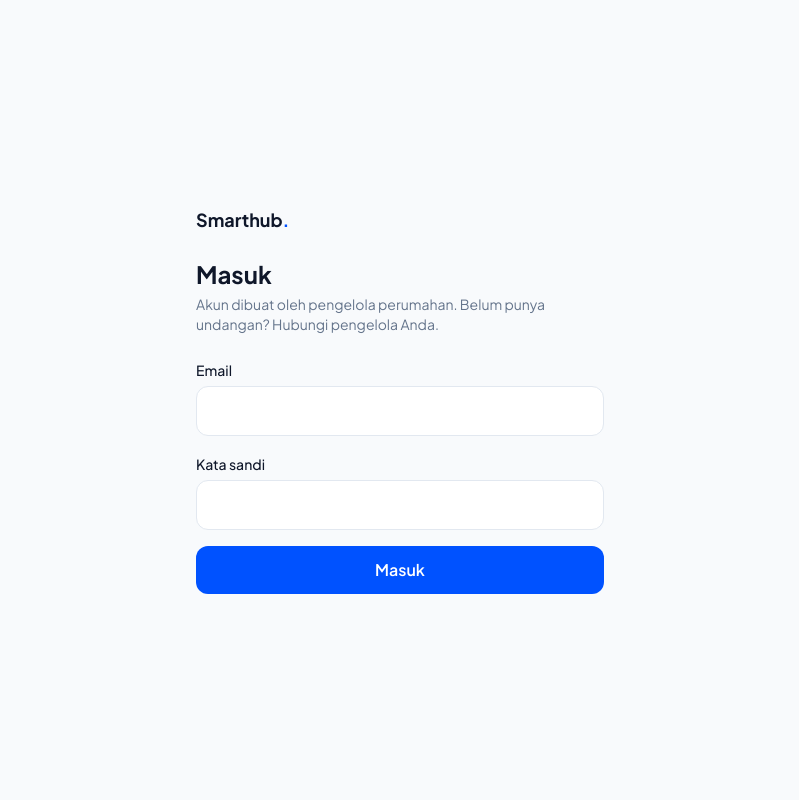
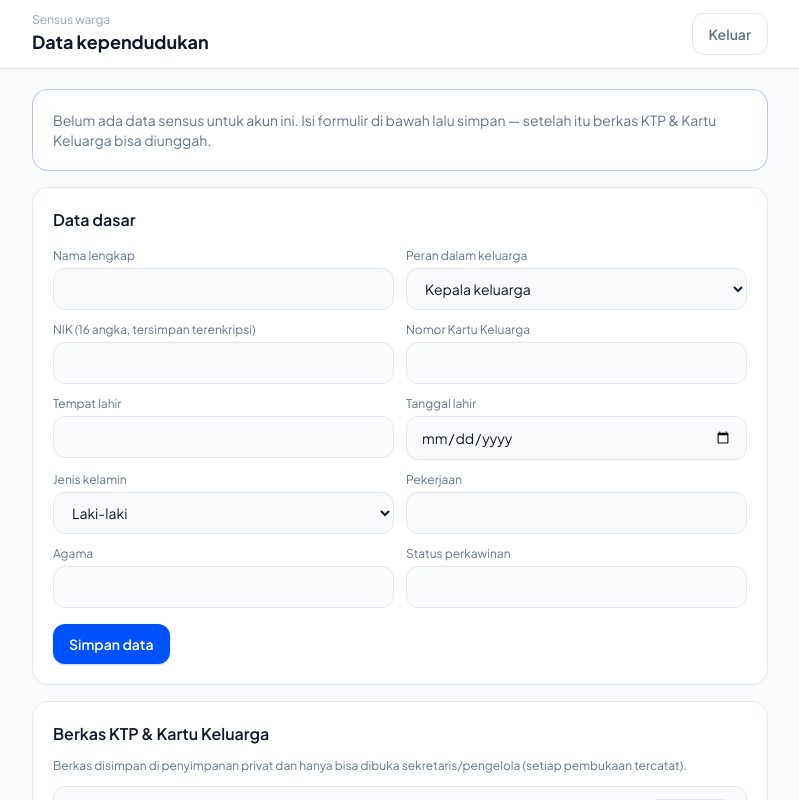
Before and after one commit to nvnrchmn/smarthub-v3, a React (Vite) app in the folder frontend/: page /sensus in a window 1280 px wide. Before the commit this address led to /masuk. Shown: the top 800 px of the page, without its empty margins (240-1039 px from the left). Built offline with nearby package versions, Linux system fonts and the light colour scheme; no server answers.

Commit message:
fix(ui): jangan keluarkan warga tanpa data sensus (404 bukan 401)

```diff
--- a/frontend/src/pages/Sensus.tsx
+++ b/frontend/src/pages/Sensus.tsx
@@ -1,6 +1,6 @@
 import { useEffect, useState } from 'react'
 import { useNavigate } from 'react-router-dom'
-import { census, roleLabel, auth, type ResidentProfile } from '../lib/api'
+import { census, roleLabel, auth, ApiError, type ResidentProfile } from '../lib/api'
 
 // Formulir sensus warga: data dasar + NIK/No. KK + unggah KTP & KK.
 // Gerak mengikuti UIUX.md 1.3 (durasi lambat, stagger antar kartu).
@@ -20,8 +20,9 @@ export default function Sensus() {
     (async () => {
       try {
         setMe(await census.me())
-      } catch {
-        nav('/masuk')
+      } catch (e) {
+        // 404 = warga belum pernah mengisi sensus (bukan masalah sesi).
+        if (e instanceof ApiError && e.status === 401) return nav('/masuk')
       }
       // peran untuk menu
       try {
@@ -92,6 +93,14 @@ export default function Sensus() {
       </header>
 
       <main className="animate-list mx-auto max-w-3xl space-y-4 px-4 py-5">
+        {!me && (
+          <section className="card border-brand/30">
+            <p className="text-sm text-ink2">
+              Belum ada data sensus untuk akun ini. Isi formulir di bawah lalu simpan — setelah itu
+              berkas KTP &amp; Kartu Keluarga bisa diunggah.
+            </p>
+          </section>
+        )}
         {me && (
           <section className="card flex items-center justify-between">
             <div>
--- a/frontend/src/pages/Verifikasi.tsx
+++ b/frontend/src/pages/Verifikasi.tsx
@@ -1,6 +1,6 @@
 import { useEffect, useState } from 'react'
 import { useNavigate } from 'react-router-dom'
-import { census, roleLabelCensus, auth, type ResidentProfile } from '../lib/api'
+import { census, roleLabelCensus, auth, ApiError, type ResidentProfile } from '../lib/api'
 
 // Antrean verifikasi untuk Sekretaris/Pengelola: daftar data tersamar, buka PII
 // (tercatat audit), lihat berkas KTP/KK, lalu setujui atau tolak.
@@ -18,8 +18,8 @@ export default function Verifikasi() {
   async function muat(status = filter) {
     try {
       setList(await census.queue(status))
-    } catch {
-      nav('/masuk')
+    } catch (e) {
+      if (e instanceof ApiError && e.status === 401) return nav('/masuk')
     }
   }
 
```
